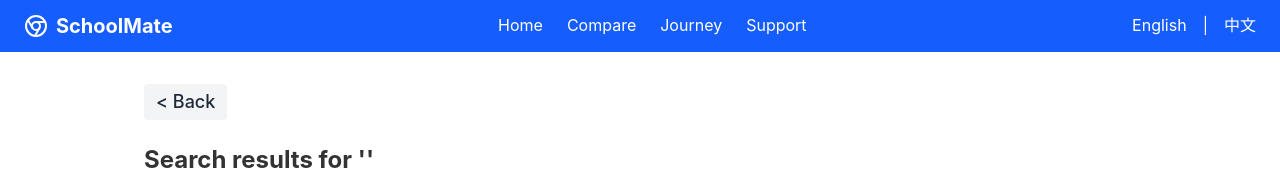
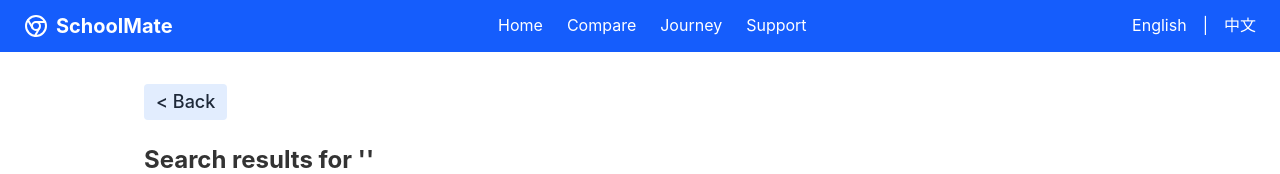
Before and after one commit to StevenT899/tp21-main, a Vue app in the folder frontend/tp21-main/: page /searchingSupport in a window 1280 px wide. Shown: the top 174 px of the page. Built offline with nearby package versions, Linux system fonts and the light colour scheme; no server answers; sample sign-in values are in the browser's storage.

Commit message:
button style

```diff
--- a/frontend/tp21-main/src/views/QASupport/SearchingSupport.vue
+++ b/frontend/tp21-main/src/views/QASupport/SearchingSupport.vue
@@ -17,7 +17,7 @@
 <template>
   <div class="max-w-5xl mx-auto py-8 px-4">
     <button @click="goBack"
-      class="mb-6 inline-flex items-center px-3 py-1 bg-gray-100 text-gray-800 rounded hover:bg-gray-200 focus:outline-none">
+      class="mb-6 inline-flex items-center px-3 py-1 bg-[#E2EDFE] text-gray-800 rounded hover:bg-gray-200 focus:outline-none">
       <span class="text-lg font-medium">{{ $t('searchingSupport.button.goBack') }}</span>
     </button>
 
```
